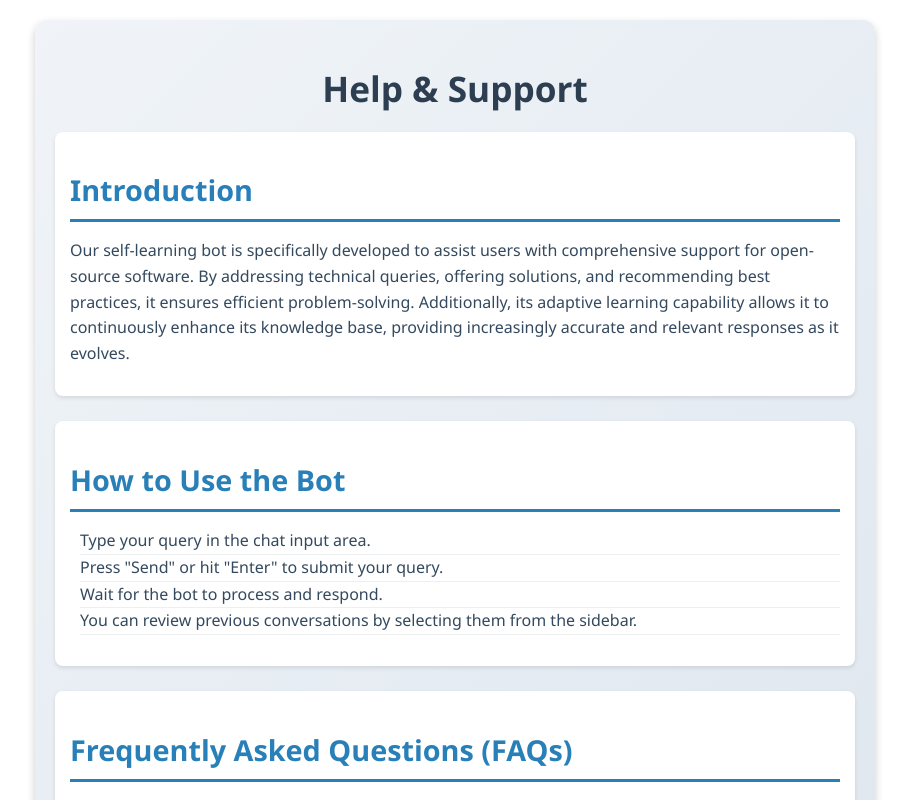
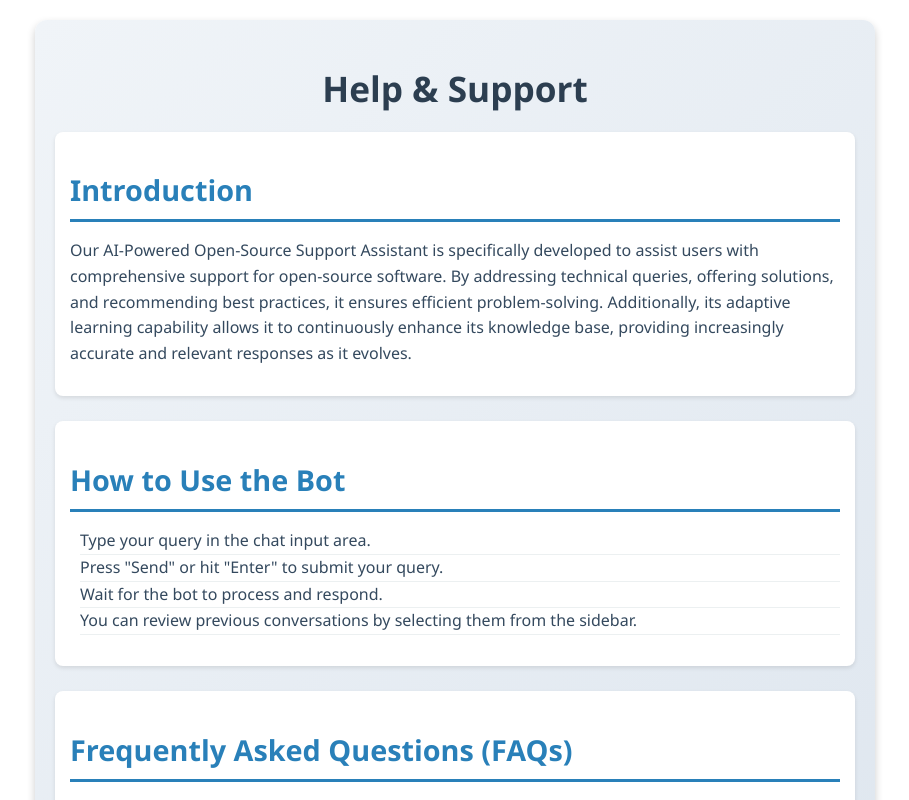
Before and after one commit to sridurgeshv/ai-bot, a React (Create React App) app in the folder gemini-chatbot/: page /help in a window 1280 px wide. Shown: the top 800 px of the page, without its empty margins (185-1094 px from the left). Built offline with nearby package versions, Linux system fonts and the light colour scheme.

Commit message:
changes updating in readme

```diff
--- a/gemini-chatbot/src/components/ChatPage.js
+++ b/gemini-chatbot/src/components/ChatPage.js
@@ -312,7 +312,7 @@ const ChatPage = () => {
   return (
     <div className="chat-container">
       <div className="chat-header">
-        <h1>Self-Learning Tech Support Bot for Open-Source Software</h1>
+        <h1>RAGTech Genius: AI-Powered Open-Source Support Assistant</h1>
         <div
           className="sign-out-container"
           onMouseEnter={() => setShowOptions(true)}
--- a/gemini-chatbot/src/components/SupportPage.js
+++ b/gemini-chatbot/src/components/SupportPage.js
@@ -15,7 +15,7 @@ const SupportPage = () => {
       <section className="support-section introduction">
         <h2 className="support-heading">Introduction</h2>
         <p className="support-text">
-        Our self-learning bot is specifically developed to assist users with comprehensive support for open-source software. By addressing technical queries, offering solutions, and recommending best practices, it ensures efficient problem-solving. Additionally, its adaptive learning capability allows it to continuously enhance its knowledge base, providing increasingly accurate and relevant responses as it evolves.
+        Our AI-Powered Open-Source Support Assistant is specifically developed to assist users with comprehensive support for open-source software. By addressing technical queries, offering solutions, and recommending best practices, it ensures efficient problem-solving. Additionally, its adaptive learning capability allows it to continuously enhance its knowledge base, providing increasingly accurate and relevant responses as it evolves.
         </p>
       </section>
 
```
Also changed, not shown: 1 other file (tests, documents, lock files or other folders).
